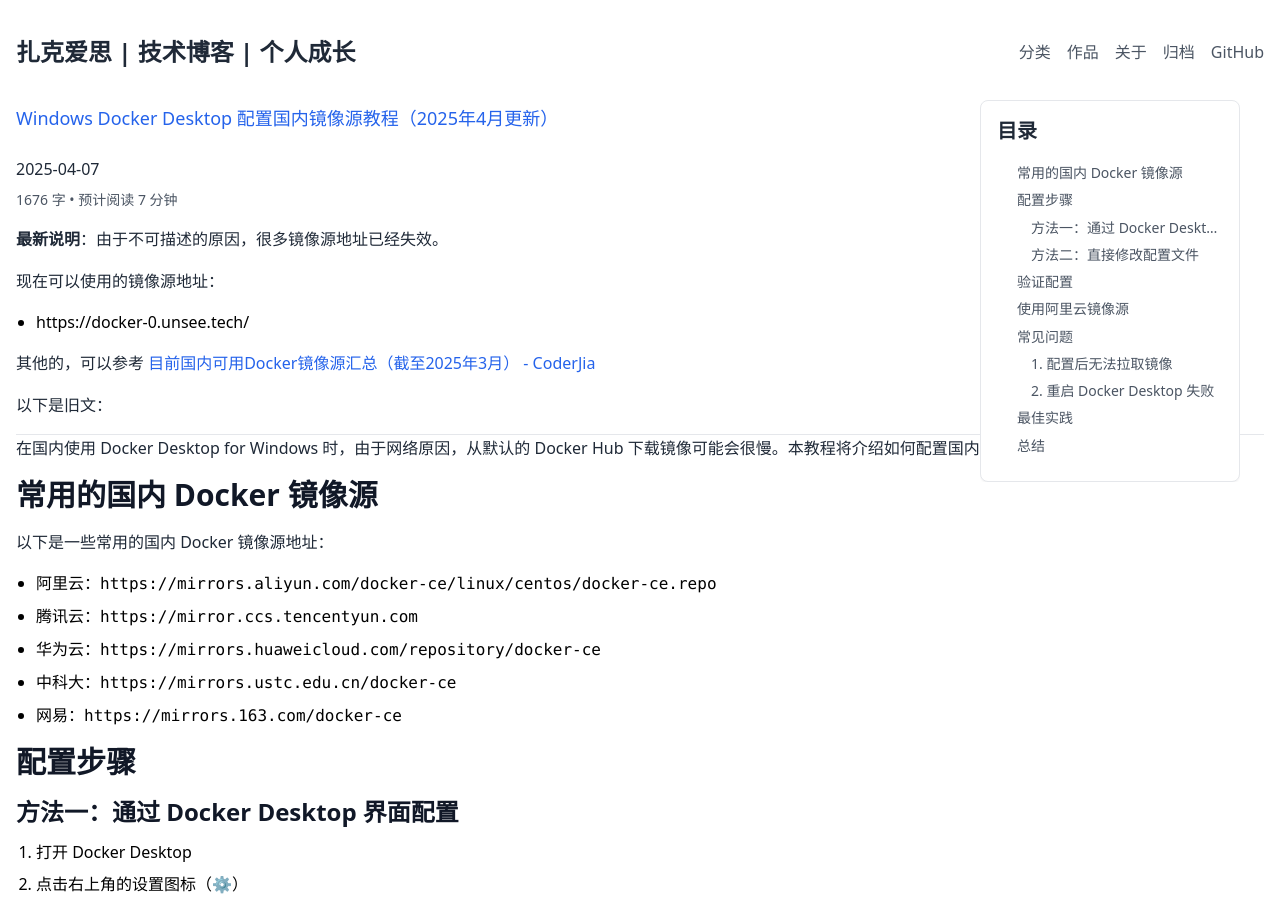
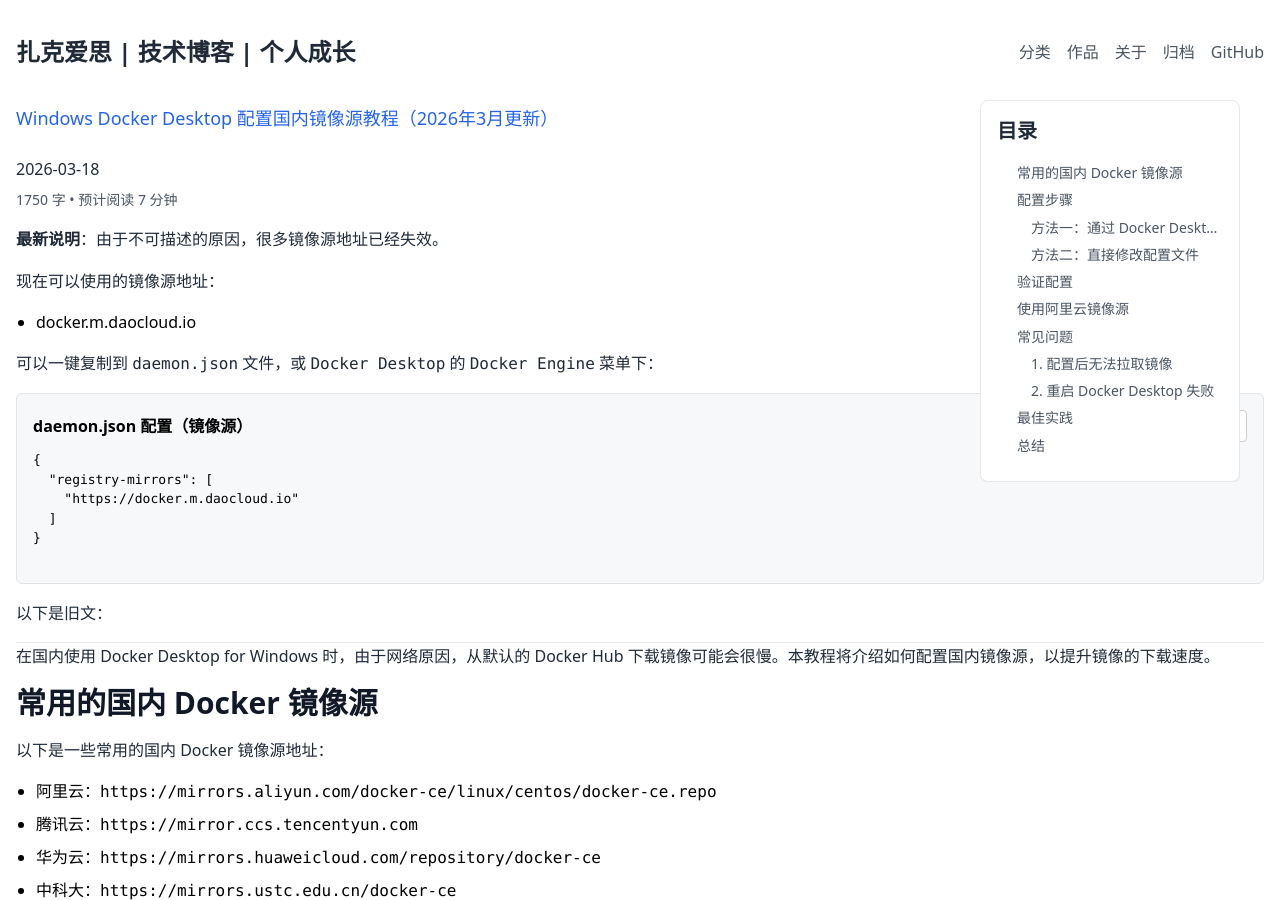
Before and after one commit to zachthinking/zachthinking.github.io, a Jekyll site: the page built from _posts/2024-01-06-docker-desktop-mirror.md, in a window 1280 px wide and 900 px high. Built offline with Jekyll 4.4.1, drawn with Linux system fonts in a browser that asks for light colours; comment, search, counter and statistics services are not loaded.

Commit message:
更新Docker配置国内镜像源

```diff
--- a/_posts/2024-01-06-docker-desktop-mirror.md
+++ b/_posts/2024-01-06-docker-desktop-mirror.md
@@ -1,7 +1,7 @@
 ---
 layout: post
-title: "Windows Docker Desktop 配置国内镜像源教程（2025年4月更新）"
-date: 2025-04-07 23:39:53 +0800
+title: "Windows Docker Desktop 配置国内镜像源教程（2026年3月更新）"
+date: 2026-03-18 23:39:53 +0800
 categories: [Docker, 教程]
 tags: [docker, windows, 镜像源]
 toc: true
@@ -11,9 +11,39 @@
 
 现在可以使用的镜像源地址：
 
-- https://docker-0.unsee.tech/
+- docker.m.daocloud.io
 
-其他的，可以参考 [目前国内可用Docker镜像源汇总（截至2025年3月） - CoderJia](https://www.coderjia.cn/archives/dba3f94c-a021-468a-8ac6-e840f85867ea)
+可以一键复制到 `daemon.json` 文件，或 `Docker Desktop` 的 `Docker Engine` 菜单下：
+
+<div style="border:1px solid #e1e4e8;border-radius:6px;padding:16px;margin:16px 0;background:#f6f8fa;">
+  <div style="display:flex;justify-content:space-between;align-items:center;margin-bottom:8px;">
+    <strong>daemon.json 配置（镜像源）</strong>
+    <button onclick="copyDockerConfig()" style="padding:6px 12px;font-size:12px;cursor:pointer;border:1px solid #ccc;border-radius:4px;background:#fff;">
+      一键复制
+    </button>
+  </div>
+
+  <pre id="docker-config" style="margin:0;font-size:13px;overflow:auto;">
+{
+  "registry-mirrors": [
+    "https://docker.m.daocloud.io"
+  ]
+}
+  </pre>
+</div>
+
+<script>
+function copyDockerConfig() {
+  const text = document.getElementById("docker-config").innerText;
+  navigator.clipboard.writeText(text).then(function() {
+    alert("已复制到剪贴板");
+  }, function(err) {
+    alert("复制失败，请手动复制");
+  });
+}
+</script>
+
+
 
 以下是旧文：
 
```
